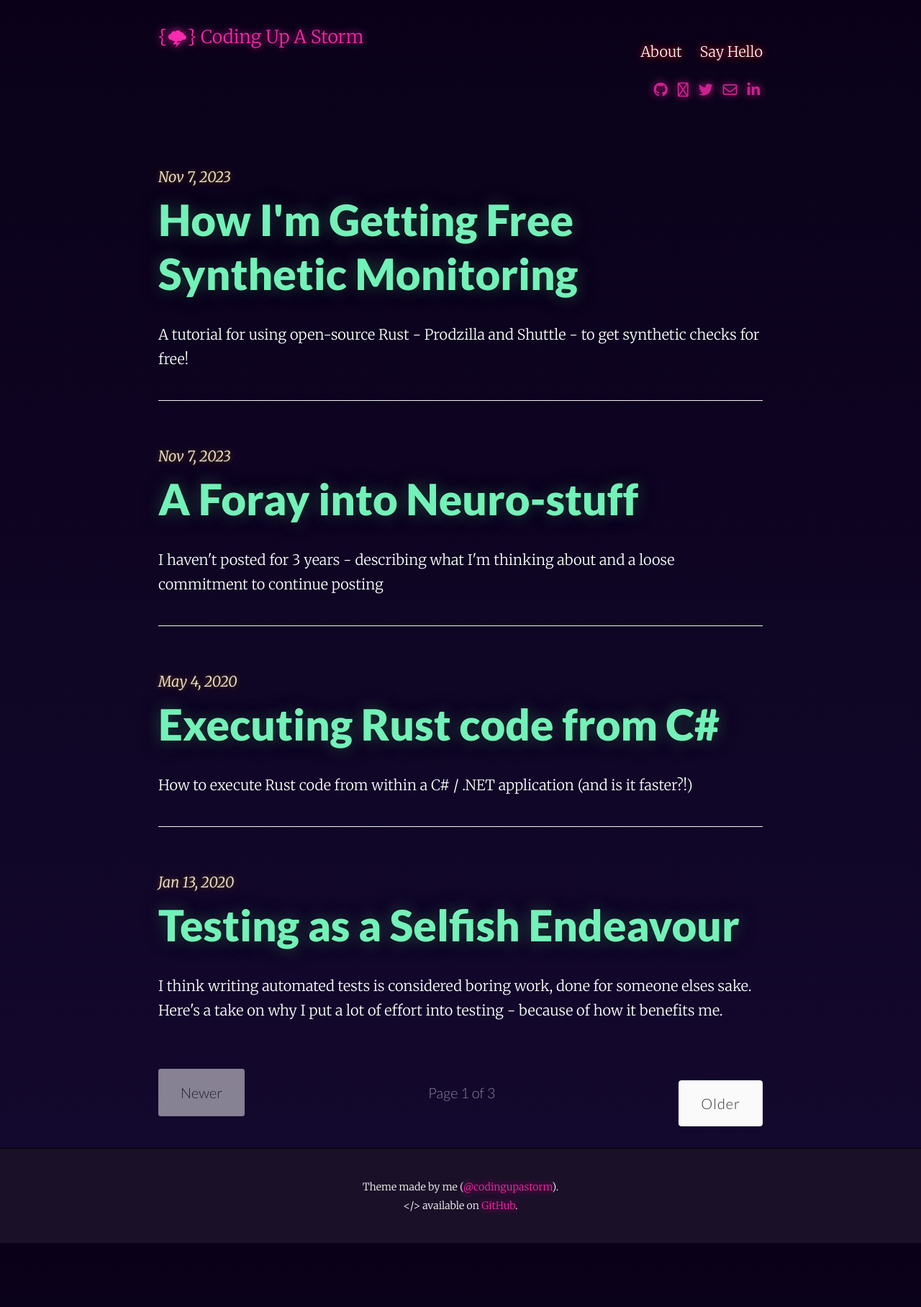
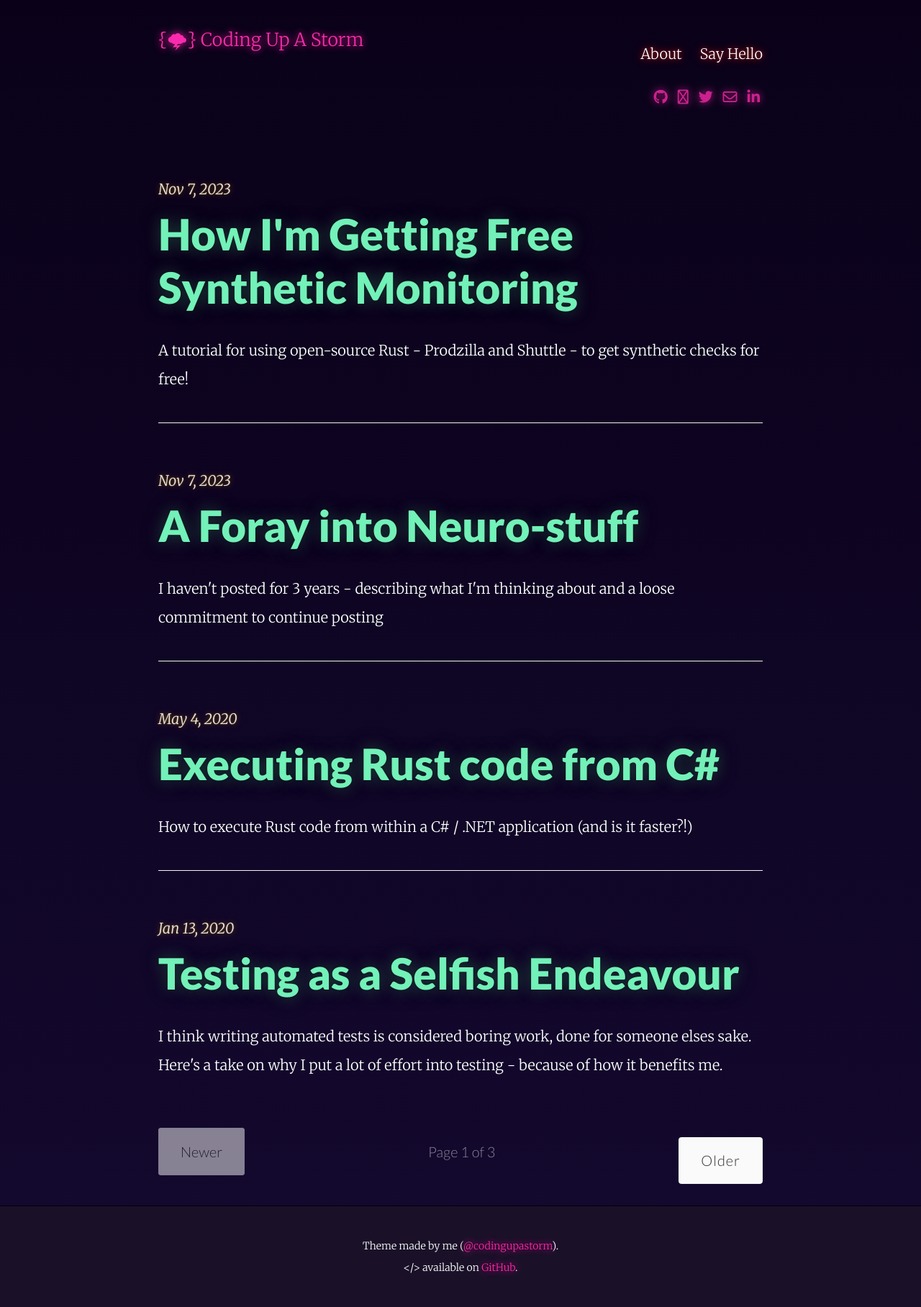
Before and after one commit to codingupastorm/codingupastorm.github.io, a Jekyll site: the page built from index.html, in a window 1280 px wide. Shown: the whole page at 72% size. Built offline with Jekyll 4.4.1, drawn with Linux system fonts in a browser that asks for light colours; nearby versions of some CDN libraries; the list of posts is cut into pages by our own code; before the commit the page ends 1727 px from its top, so only the background shows below that.

Commit message:
Line height

```diff
--- a/_sass/_typography.scss
+++ b/_sass/_typography.scss
@@ -9,7 +9,7 @@ abbr {
 
 p {
   color:white;
-  line-height: 1.7;
+  line-height: 2;
 }
 
 small,
--- a/_sass/_variables.scss
+++ b/_sass/_variables.scss
@@ -2,7 +2,7 @@
 $base-font-size: 14px !default;
 $bold-font-weight: bold !default;
 $font-family: 'Merriweather', 'PT Serif', Georgia, 'Times New Roman', serif !default;
-$line-height: 1.7 !default;
+$line-height: 2 !default;
 $heading-font-family: 'Lato', 'Helvetica Neue', Helvetica, sans-serif !default;
 $heading-font-weight: 900 !default;
 $heading-line-height: 1.25 !default;
```
